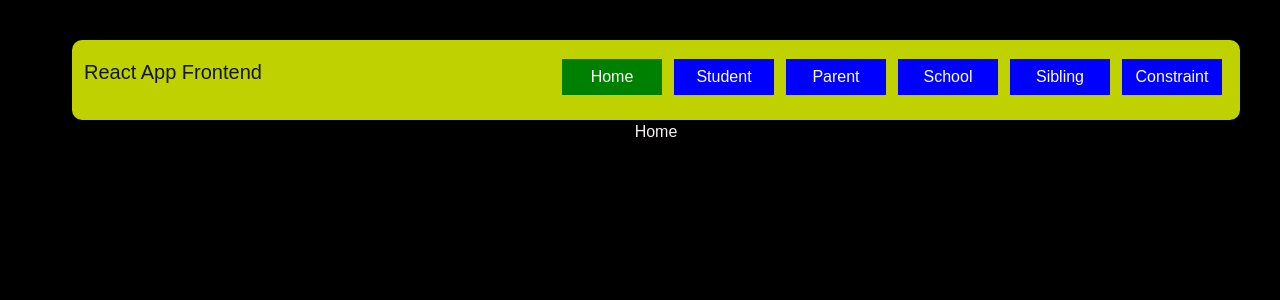
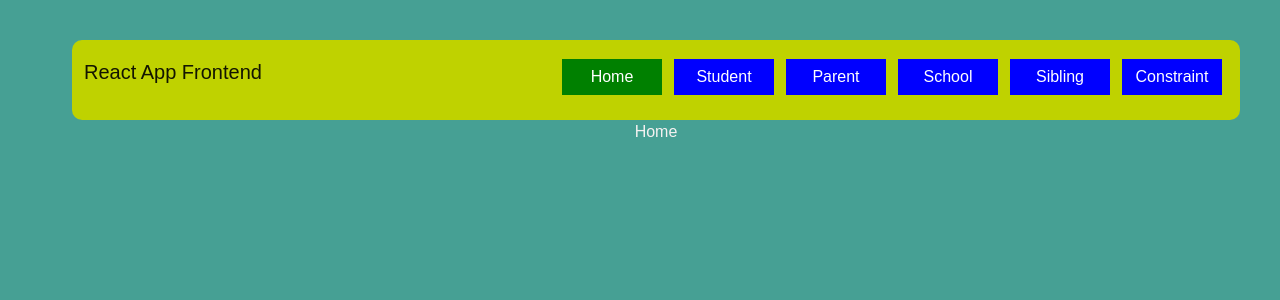
Before and after one commit to lumumbalennox/my-react-frontend-app, a React (Create React App) app: page / in a window 1280 px wide. Shown: the top 300 px of the page. Built offline with nearby package versions, Linux system fonts and the light colour scheme.

Commit message:
Changes made

```diff
--- a/src/App.css
+++ b/src/App.css
@@ -40,7 +40,7 @@
 
 /*Adding styling*/
 body {
-  background-color: #000000;
+  background-color: #46A094;
   color: rgb(245, 241, 241);
   padding: 40px;
   font-family: Arial;
```
